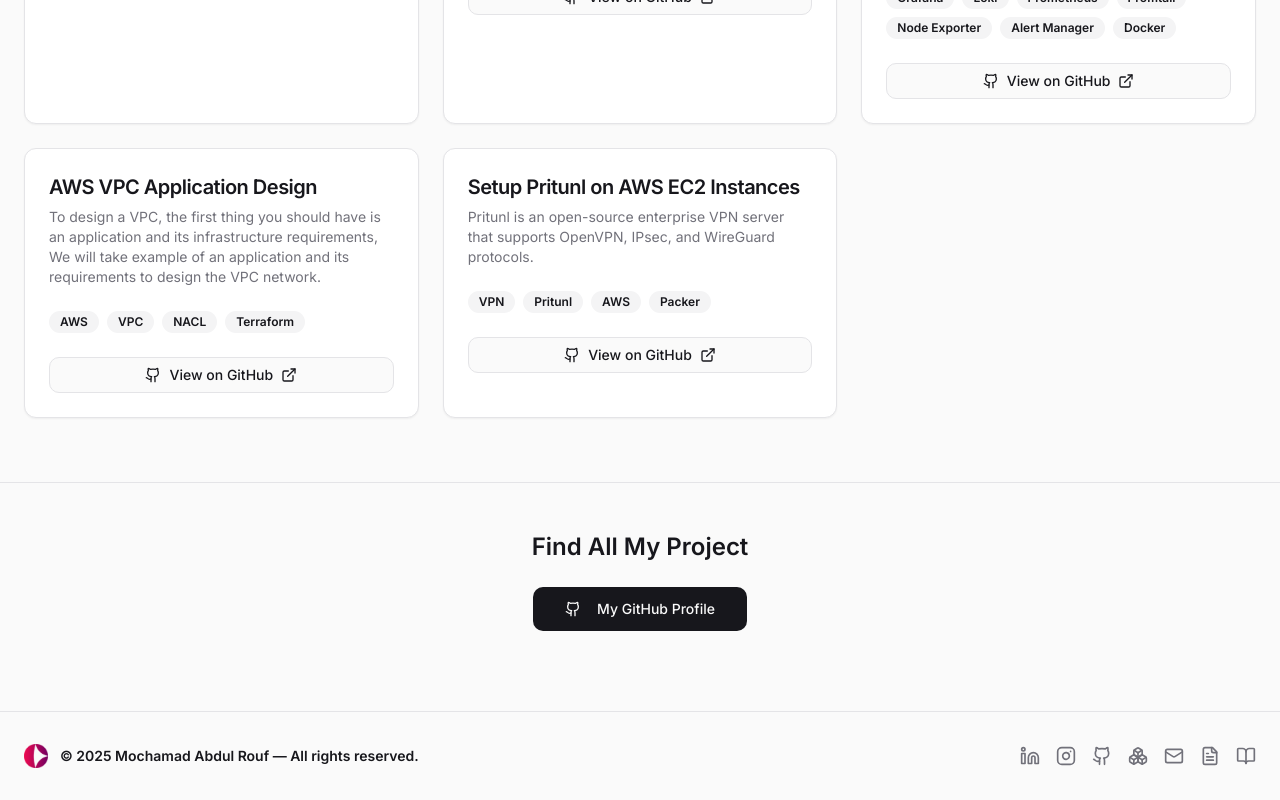
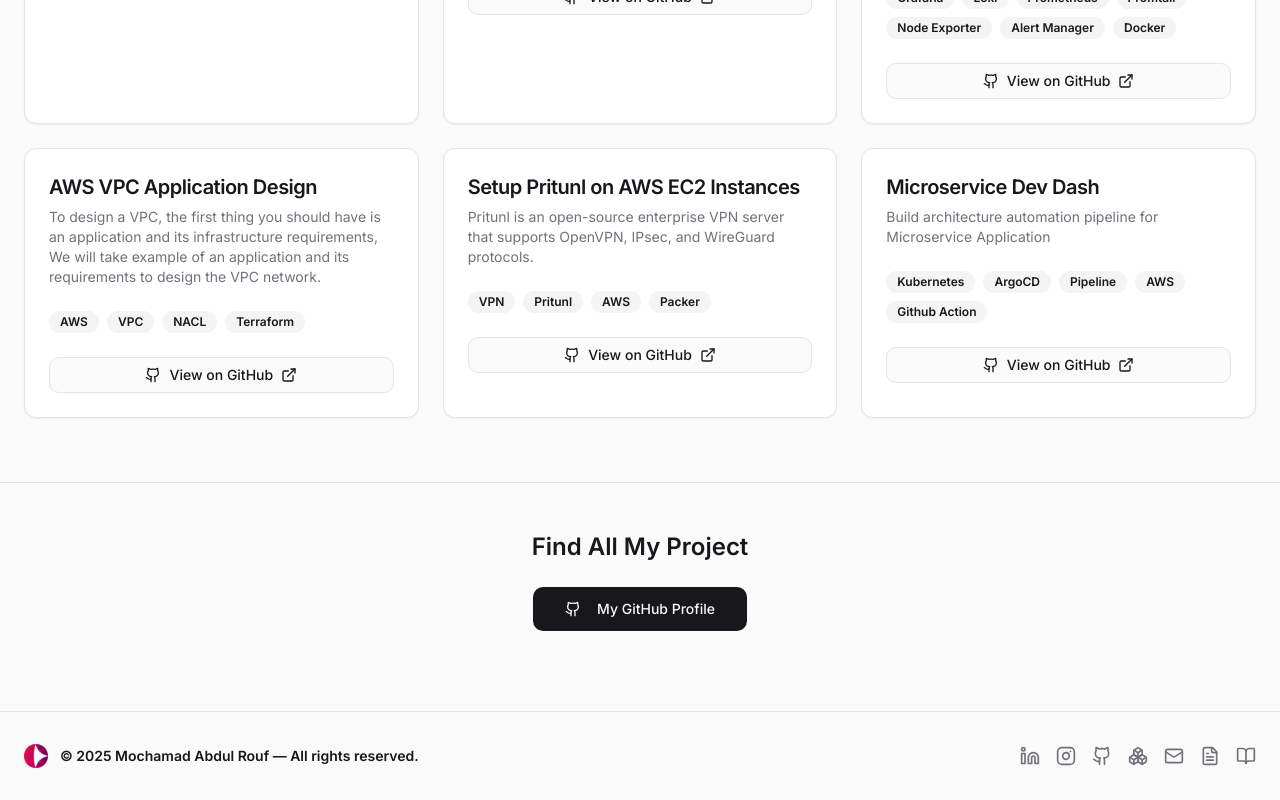
Before and after one commit to MochamadAbdulRouf/rouf-portofolio, a React (Vite) app: page /projects in a window 1280 px wide. Shown: the part 2360-3160 px from the top of the page. Built offline with nearby package versions, Linux system fonts and the light colour scheme; the HTML template or start-up script is replaced by a standard one.

Commit message:
update project section

```diff
--- a/src/components/ProjectsSection.tsx
+++ b/src/components/ProjectsSection.tsx
@@ -182,6 +182,13 @@ const ProjectsSection = () => {
       github:
         "https://github.com/MochamadAbdulRouf/setup-pritunl-vpn-on-AWS-EC2.git",
     },
+    {
+      title: "Microservice Dev Dash",
+      description:
+        "Build architecture automation pipeline for Microservice Application",
+      techStack: ["Kubernetes", "ArgoCD", "Pipeline", "AWS", "Github Action"],
+      github: "https://github.com/MochamadAbdulRouf/microservice-dev-dash.git",
+    },
   ];
 
   return (
```
